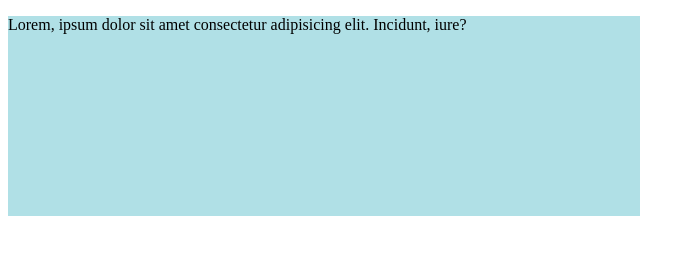
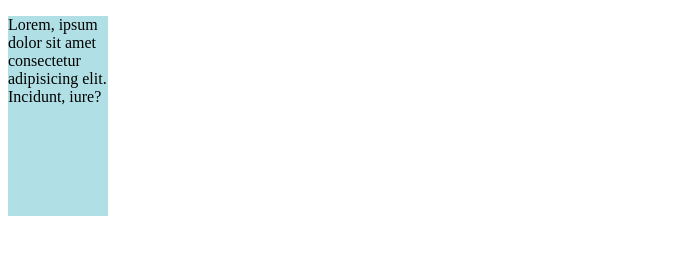
Before and after one commit to rifatwali121/Practice, a plain HTML site: page CSS/css-height width.html in a window 1280 px wide. Shown: the whole page, without its empty margins (0-695 px from the left). Drawn offline with Linux system fonts and the light colour scheme.

Commit message:
width-basic1

```diff
--- a/CSS/css-height width.html
+++ b/CSS/css-height width.html
@@ -7,7 +7,8 @@
     <style>
       div {
         height: 200px;
-        width: 50%;
+        /* width: 50%; */
+        width: 100px;
         background-color: powderblue;
       }
     </style>
```
